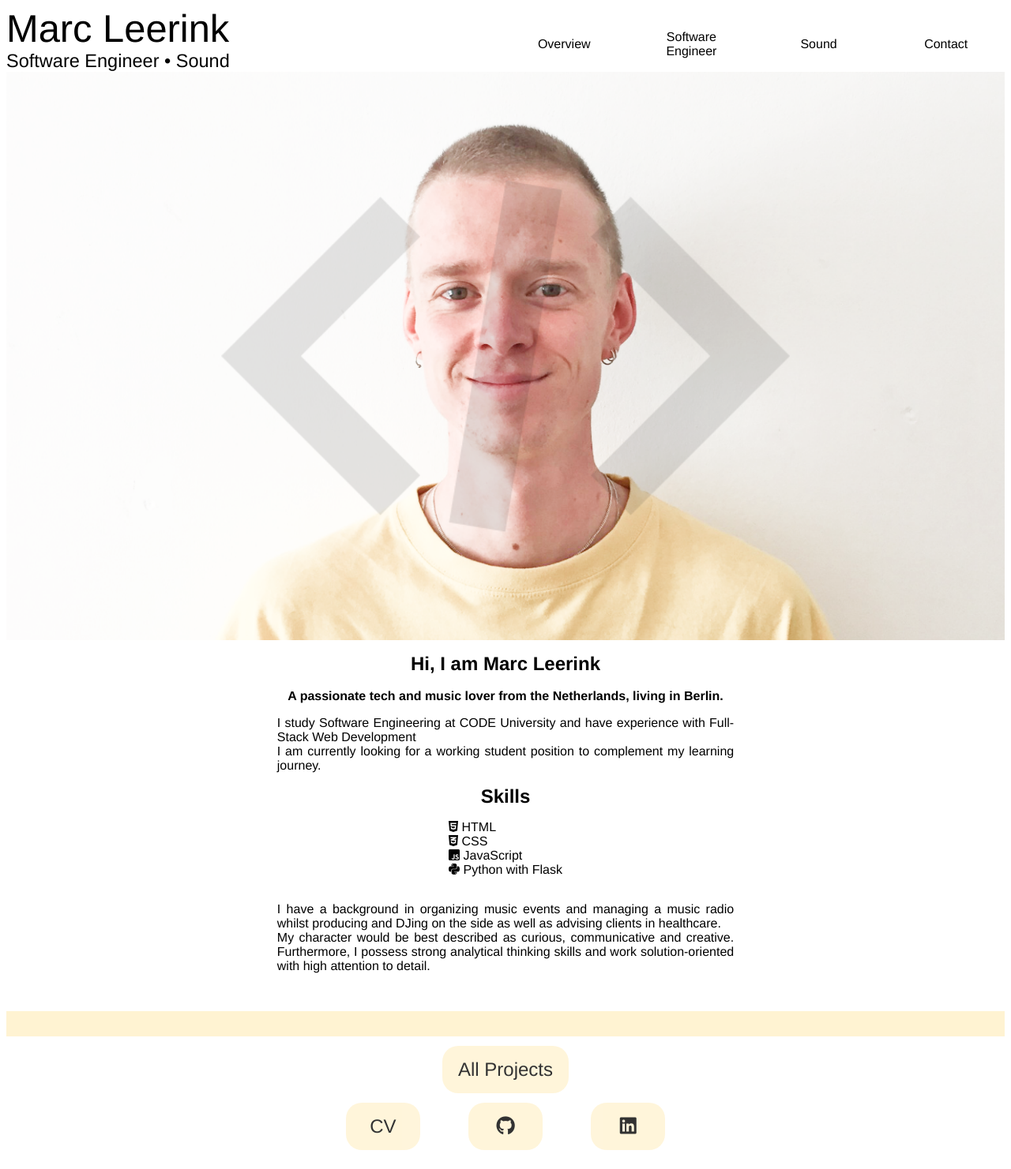
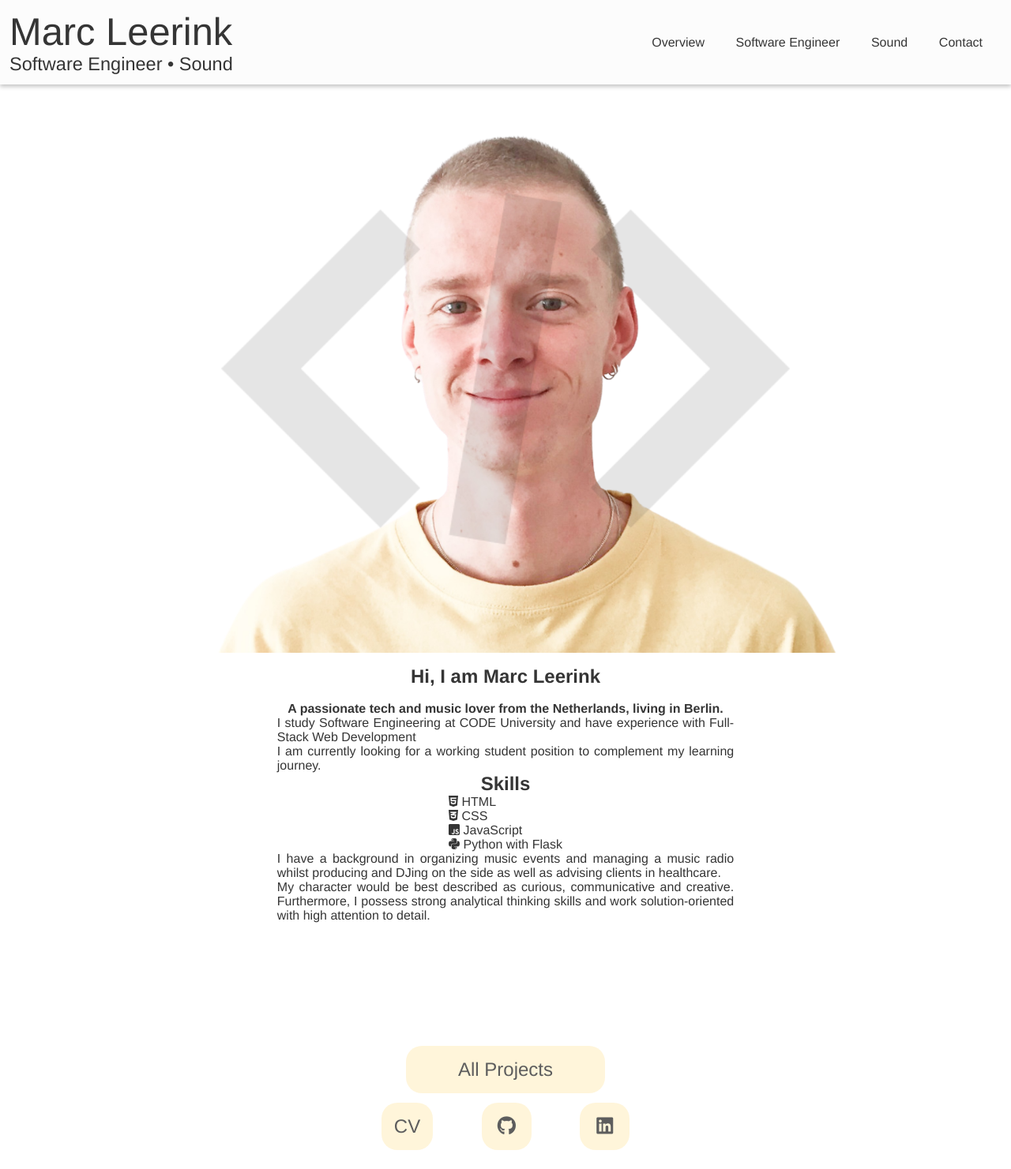
Before and after one commit to marcleerink/portfolio-website, a Flask app: page /software-engineer in a window 1280 px wide. Shown: the whole page at 79% size. Run offline with Flask 2, Linux system fonts and the light colour scheme; data that the repository does not hold is empty; some web fonts are replaced.

Commit message:
update navbar + projects

```diff
--- a/app/static/css/main.css
+++ b/app/static/css/main.css
@@ -2,40 +2,77 @@
     font-family: raleway;
     src: url(../font/Raleway-VariableFont_wght.ttf)
 }
-html{
+/* Variables */
+
+:root {
+  --font-family: "Raleway", helvetica, sans-serif;
+  --normal-font: 400;
+  --bold-font: 500;
+  --bolder-font: 700;
+  --bg-color: #fcfcfc;
+  --primary-color: #353535;
+  --secondary-color: rgb(255, 243, 210);
+  --primary-shadow: rgb(199, 199, 199);
+  --secondary-shadow: rgb(189, 178, 142);
+  --bottom-margin: 0.5rem;
+  --bottom-margin-2: 1rem;
+  --line-height: 1.7rem;
+  --transition: all 500ms ease;
+  --transform: scale(1.05)
+}
+
+/* Variables end */
+
+html {
+    scroll-behavior: smooth;
+  }
+
+/* CSS Resets */
+* {
+    margin: 0;
+    padding: 0;
     box-sizing: border-box;
 }
 
+ul {
+    list-style-type: none;
+}
+
+a {
+    text-decoration: none;
+    color: var(--primary-color);
+}
+body {
+    font-family: var(--font-family);
+}
+
+
 h2 {
-    font-family: raleway, Helvetica, sans-serif;
     font-size: min(5vw, 24px);
     text-align: center;
+    color: var(--primary-color);
     font-weight: bold;
-    color: black;
     margin: 0;
     padding: 0;
 }
 
 h3 {
-    font-family: raleway, Helvetica, sans-serif;
     font-size: min(5vw, 16px);
     text-align: center;
+    color: var(--primary-color);
     font-weight: bold;
-    color: black;
     margin: 0;
     padding: 0;
 }
 
 p {
-    font-family: raleway, Helvetica, sans-serif;
     font-size: min(4vw, 16px);
-    color: black;
+    color: var(--primary-color);
     font-weight: normal;
     text-align: center;
     max-width: 65ch
 }
 a {
-    font-family: raleway, Helvetica, sans-serif;
     font-size: min(4vw, 16px);
     font-weight: normal;
     color: black;
@@ -56,25 +92,36 @@ li {
 button {
     flex-basis: 20%;
     margin-left: 0.5em;
-    font-family: raleway, Helvetica, sans-serif;
     font-weight: normal;
-    color:black;
+    color: var(--primary-color);
     font-size: min(4vw, 20px);
-    border: 1px solid black;
     border-radius: 20px;
-    background-color: rgb(255, 243, 210);
+    background-color: var(--secondary-color);
+    border: none;
+
+
 }
 .text_align_left {
     text-align: justify;
     align-self: center;
     justify-self: center;
 }
+
+/* Header */
 .head_nav_cont {
-    display:flex;
+    position: sticky;
+    top: 0;
+    left: 0;
+    z-index: 1;
+    display: flex;
+    align-items: center;
+    flex-flow:row wrap;
     justify-content: space-between;
-    flex-flow:row wrap;
-    overflow:hidden;
+    padding: 12px;
+    background-color: var(--bg-color);
+    box-shadow: 0 3px 5px var(--primary-shadow);
 }
+
 .header {
     display: flex;
     flex-flow: column nowrap;
@@ -88,7 +135,7 @@ button {
     font-family: raleway, Helvetica, sans-serif;
     font-size: 8vw;
     font-weight: 500;
-    color: black;
+    color: var(--primary-color);
     margin: 0;
 }
 .header2 {
@@ -96,11 +143,13 @@ button {
     font-family: raleway, Helvetica, sans-serif;
     font-size: 3.83vw;
     font-weight: 500;
-    color: black;
+    color: var(--primary-color);
     margin: 0;
     padding: 0;
     width:fit-content
 }
+
+/* Navbar */
 .navbar {
     display:none;
     flex-direction:column;
@@ -108,30 +157,26 @@ button {
     align-content:flex-end;
     align-items:flex-end;
     flex-basis:100%;
-    margin-top: 12px;
-
-
-
+    margin:12px;
 }
 .navbar.active {
     display:flex;
+    transform: var(--transform);
+    transition: var(--transition);
 }
 .nav_button {
         display:inline-flex;
-        flex-basis:20%;
-        gap:0%;
         justify-self: center;
         justify-content:center;
         font-weight: 500;
-        margin:12px 12px;
-
         border-radius: 20px;
+        color: var(--primary-color);
+        margin:12px;
 
     }
         .nav_button:hover {
-            transform: scale(1.05);
-            transition: all 500ms ease;
-
+            transform: var(--transform);
+            transition: var(--transition);
         }
 
 
@@ -218,19 +267,19 @@ button {
     margin-bottom: 12px;
     font-size: 1.5em;
     font-weight: normal;
-    color: black;
+    color: var(--primary-color);
     text-align: center;
     text-decoration: none;
-    background-color: rgb(255, 243, 210);
+    background-color: var(--secondary-color);
     border-radius: 20px;
     width: max(50vw, 24px);
     opacity: 0.8;
     cursor: pointer;
 }
     .button2:hover, .button2:active, .background2:focus {
-        transform: scale(1.05);
+        transform: var(--transform);
         opacity: 1;
-        transition: all 500ms ease;
+        transition: var(--transition);
 }
 .button3 {
     display:flex;
@@ -268,7 +322,7 @@ button {
     }
     .header {
         margin:0px;
-        flex-basis:50%;
+        flex-basis:40%;
     }
     .hamburger {
         display:none;
@@ -279,7 +333,7 @@ button {
         justify-content: flex-end;
         align-content:flex-end;
         align-items:center;
-        flex-basis:50%;
+        flex-basis:70%;
         gap:2%;
 
 
--- a/app/static/css/software_engineer.css
+++ b/app/static/css/software_engineer.css
@@ -22,7 +22,7 @@
     cursor:pointer;
     margin:6px;
     font-size: min(4vw, 16px);
-    color: black;
+    color: var(--primary-color);
     font-weight: normal;
     text-align: center;
 }
@@ -44,7 +44,6 @@
     padding: 16px;
     margin:12px;
     margin-top:0px;
-    justify-content: space-between;
     gap:20%;
     font-size: min(10vw, 24px);
     border-radius: 20px;
@@ -65,10 +64,13 @@
 .links_wrap {
     margin:12px;
 }
-
+.projects {
+    display:none;
+}
 @media (min-width: 700px) {
     .out_links {
         justify-content: center;
+        align-content: center;
         gap:3%;
     }
 }
@@ -84,8 +86,7 @@
         justify-content: space-around;
         justify-items: center;
         flex-flow: row nowrap;
-        align-items: center;
-        background: rgb(255, 243, 210);
+        align-items: stretch;
         padding: 16px;
         margin-top: 16px;
 
@@ -96,34 +97,53 @@
         justify-content: center;
         flex-basis:33%;
         justify-self: center;
+        align-items: space-between;
+        height:inherit;
         margin: 0px;
+        padding:16px;
+        border-radius: 20px;
+        background-color: var(--secondary-color);
+        box-shadow: 0 4px 4px var(--secondary-shadow);
+
     }
         .project_contain:hover {
             transform: scale(1.02);
             transition: all 700ms ease;
         }
-
     .project_content {
         display: flex;
         flex-flow: column nowrap;
-        align-items: center;
+        align-items: space-around;
+        justify-items: space-around;
 
     }
     .project_link {
         font-size: min(5vw, 20px);
         font-weight: normal;
-        color: black;
+        color: var(--primary-color);
         justify-self: top;
         text-align: center;
         text-decoration: none;
         margin:0px;
     }
         .project_link:hover {
-            transform: scale(1.05);
-            transition: all 700ms ease;
+            transform: var(--transform);
+            transition: var(--transition);
         }
     .project_image {
         width:50%;
+        height:150px;
+        object-fit: cover;
         border-radius: 10px;
+
+    }
+    .projects {
+        display: flex;
+        justify-content: center;
+        align-content: center;
+        align-items:center;
+    }
+    #projects {
+        flex-basis:20%;
     }
 }
--- a/app/templates/simple_pages/index.html
+++ b/app/templates/simple_pages/index.html
@@ -12,7 +12,7 @@
     <a class= "nav_button" href={{url_for('messages.logout')}}>Log Out</a>
     {% endif %}
 </nav>
- {% endblock %}
+{% endblock %}
 
 {% block body %}
 
@@ -39,7 +39,7 @@
     </div>
 </section>
 <section class="links">
-    <a class= "button2" href={{ url_for('messages.get_contact') }}>Contact</a>
+    <a class= "button2" href={{url_for('messages.get_contact')}}>Contact</a>
     {% if current_user.is_authenticated %}
     <a class= "button2" href={{ url_for('messages.logout') }}>Log Out</a>
     {% endif %}
--- a/app/templates/software_engineer/software_engineer.html
+++ b/app/templates/software_engineer/software_engineer.html
@@ -55,10 +55,8 @@
         {% endfor %}
     </section>
     <section class="links_wrap">
-        <div class="project_contain">
-            <div class="project_content">
-                <a class="out_button" href={{url_for('software_engineer.project')}}> All Projects</a>
-            </div>
+        <div class="projects">
+        <a class="button2" id="projects" href={{url_for('software_engineer.project')}}> All Projects</a>
         </div>
         <div class="out_links">
             <a class="out_button" href={{url_for('simple_pages.cv')}}>CV</a>
```
Also changed, not shown: other parts of app/static/css/main.css (+22 -14 lines), app/static/css/form.css (+8 -27 lines), app/static/css/projects.css (+7 -1 lines), app/templates/software_engineer/projects.html (+5 -5 lines), app/static/images/cvphoto.png, 1 other file.
